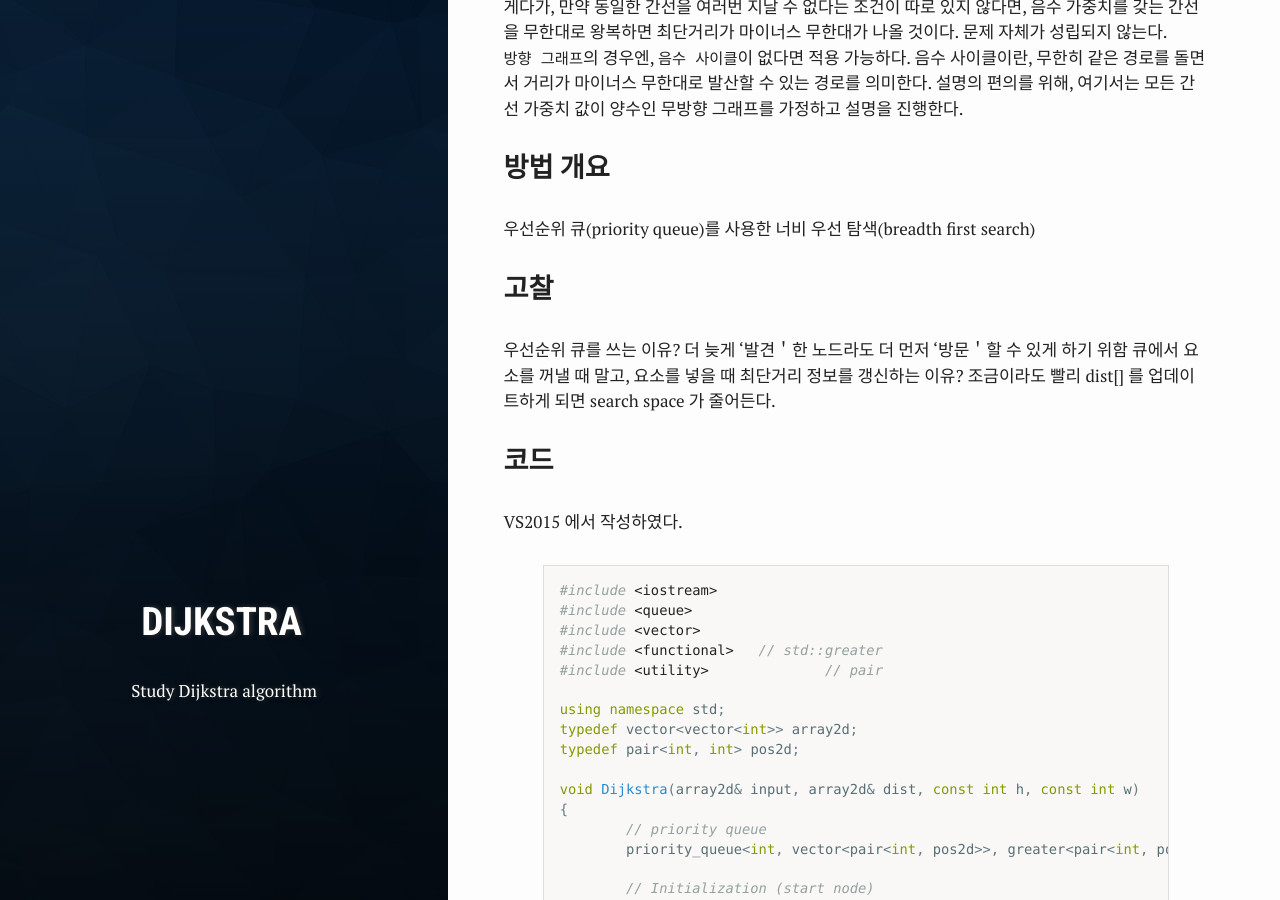
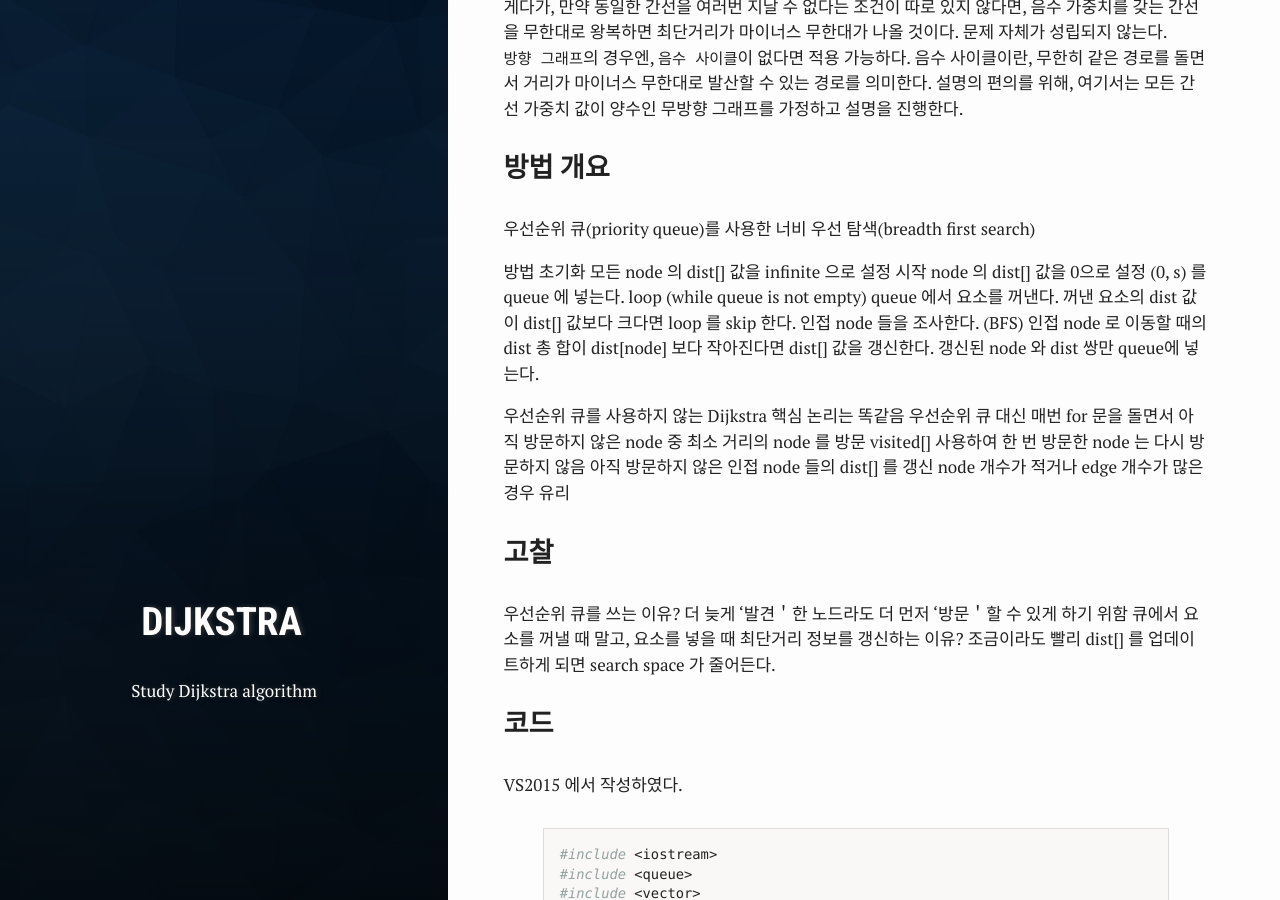
Before and after one commit to hannwi/github.io, a Jekyll site: the page built from _posts/2020-02-11-Algorithm-Dijkstra.md, in a window 1280 px wide and 900 px high, scrolled down 1767 px. Built offline with Jekyll 4.4.1, drawn with Linux system fonts in a browser that asks for light colours.

Commit message:
Update 2020-02-11-Algorithm-Dijkstra.md

```diff
--- a/_posts/2020-02-11-Algorithm-Dijkstra.md
+++ b/_posts/2020-02-11-Algorithm-Dijkstra.md
@@ -44,6 +44,25 @@ author: Hannwi
 
 ### 방법 개요
 우선순위 큐(priority queue)를 사용한 너비 우선 탐색(breadth first search)
+
+방법
+초기화
+모든 node 의 dist[] 값을 infinite 으로 설정
+시작 node 의 dist[] 값을 0으로 설정
+(0, s) 를 queue 에 넣는다.
+loop (while queue is not empty)
+queue 에서 요소를 꺼낸다.
+꺼낸 요소의 dist 값이 dist[] 값보다 크다면 loop 를 skip 한다.
+인접 node 들을 조사한다. (BFS)
+인접 node 로 이동할 때의 dist 총 합이 dist[node] 보다 작아진다면 dist[] 값을 갱신한다.
+갱신된 node 와 dist 쌍만 queue에 넣는다.
+
+우선순위 큐를 사용하지 않는 Dijkstra
+핵심 논리는 똑같음
+우선순위 큐 대신 매번 for 문을 돌면서 아직 방문하지 않은 node 중 최소 거리의 node 를 방문
+visited[] 사용하여 한 번 방문한 node 는 다시 방문하지 않음
+아직 방문하지 않은 인접 node 들의 dist[] 를 갱신
+node 개수가 적거나 edge 개수가 많은 경우 유리
 
 ### 고찰
 우선순위 큐를 쓰는 이유?
```
